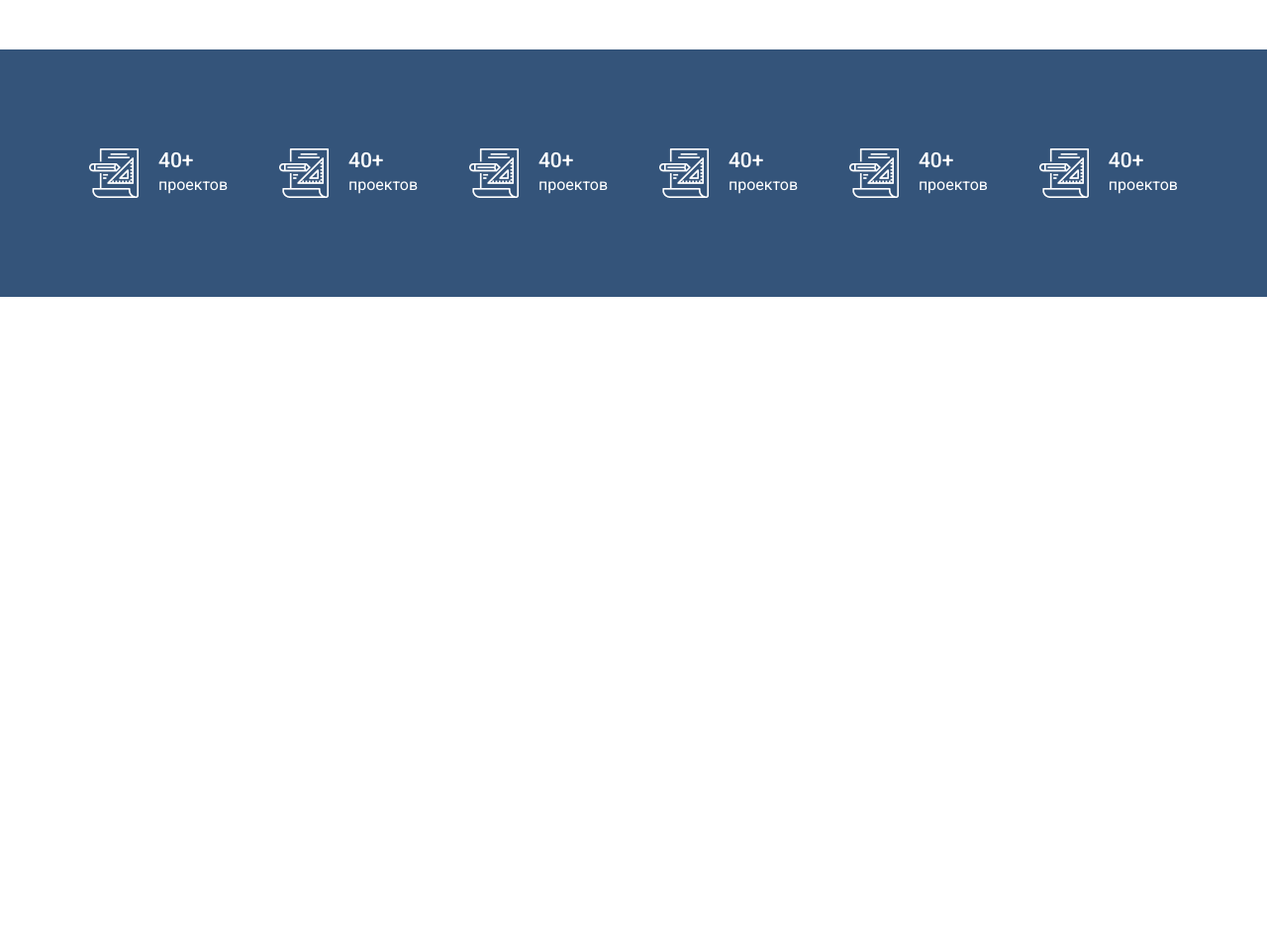
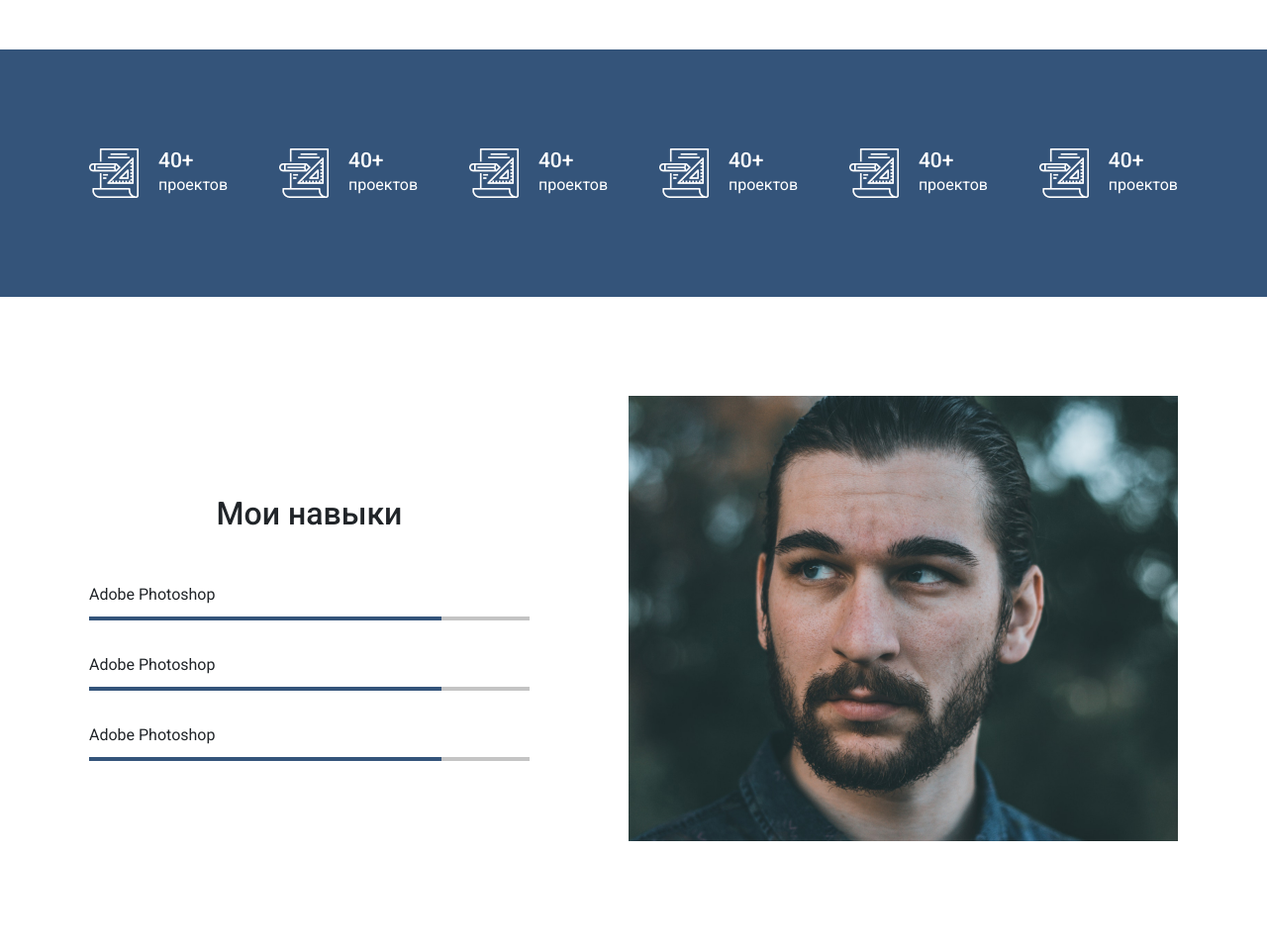
Before and after one commit to marseltatarin/wd-project, a website: page src/index.html in a window 1280 px wide. Shown: the part 1030-1989 px from the top of the page at 99% size. Before the commit the page ends 1330 px from the top, so only its background shows below. Drawn offline with Linux system fonts and the light colour scheme.

Commit message:
add skills section

```diff
--- a/src/index.html
+++ b/src/index.html
@@ -47,7 +47,8 @@
             <div class="about_info">
                 <h2 class="title">Обо мне</h2>
                 <div class="subtitle">
-                    Lorem Ipsum - это текст-"рыба", часто используемый в печати и вэб-дизайне. Lorem Ipsum является стандартной "рыбой" для текстов на латинице с начала XVI века.
+                    Lorem Ipsum - это текст-"рыба", часто используемый в печати и вэб-дизайне. Lorem Ipsum является
+                    стандартной "рыбой" для текстов на латинице с начала XVI века.
                 </div>
             </div>
     </section>
@@ -100,7 +101,30 @@
             </div>
         </div>
     </section>
-
+    <section class="skills">
+        <div class="container">
+            <div class="skills_wrapper">
+                <div class="skills_details">
+                    <h2 class="title">Мои навыки</h2>
+                    <div class="skills_apps">
+                        <div class="skills_apps_item">
+                            <div class="skills_apps_item_text">Adobe Photoshop</div>
+                            <div class="skills_apps_progress"></div>
+                        </div>
+                        <div class="skills_apps_item">
+                            <div class="skills_apps_item_text">Adobe Photoshop</div>
+                            <div class="skills_apps_progress"></div>
+                        </div>
+                        <div class="skills_apps_item">
+                            <div class="skills_apps_item_text">Adobe Photoshop</div>
+                            <div class="skills_apps_progress"></div>
+                        </div>
+                    </div>
+                </div>
+                <img src="img/boy.jpg" alt="photo" class="skills_img">
+            </div>
+        </div>
+    </section>
 </body>
 
 </html>
--- /dev/null
+++ b/src/sass/blocks/_skills.sass
@@ -0,0 +1,28 @@
+.skills
+    padding: 100px 0
+    min-height 655px
+    &_wrapper
+        display: flex
+        justify-content: space-between
+    &_details
+        padding: 100px 0 90px 0
+    &_apps
+        margin-top: 50px
+        min-height: 180px
+        display: flex
+        flex-direction: column
+        justify-content: space-between
+        &_progress
+            margin-top: 10px
+            width: 445px
+            height: 4px
+            background: #C4C4C4
+            &:before
+                content: ""
+                display: block
+                background-color: $second_color
+                height: 4px
+                width: 80%
+    &_img
+        width: 555px
+        height: 450px
--- a/src/sass/styles.sass
+++ b/src/sass/styles.sass
@@ -8,8 +8,8 @@
     max-width: 1100px
     margin: 0 auto
 
-
 @import "blocks/_about"
 @import "blocks/_promo"
 @import "blocks/_titles"
 @import "blocks/_project"
+@import "blocks/_skills"
```
Also changed, not shown: src/css/styles.min.css. Lines whose indentation alone changed are shown as unchanged.
